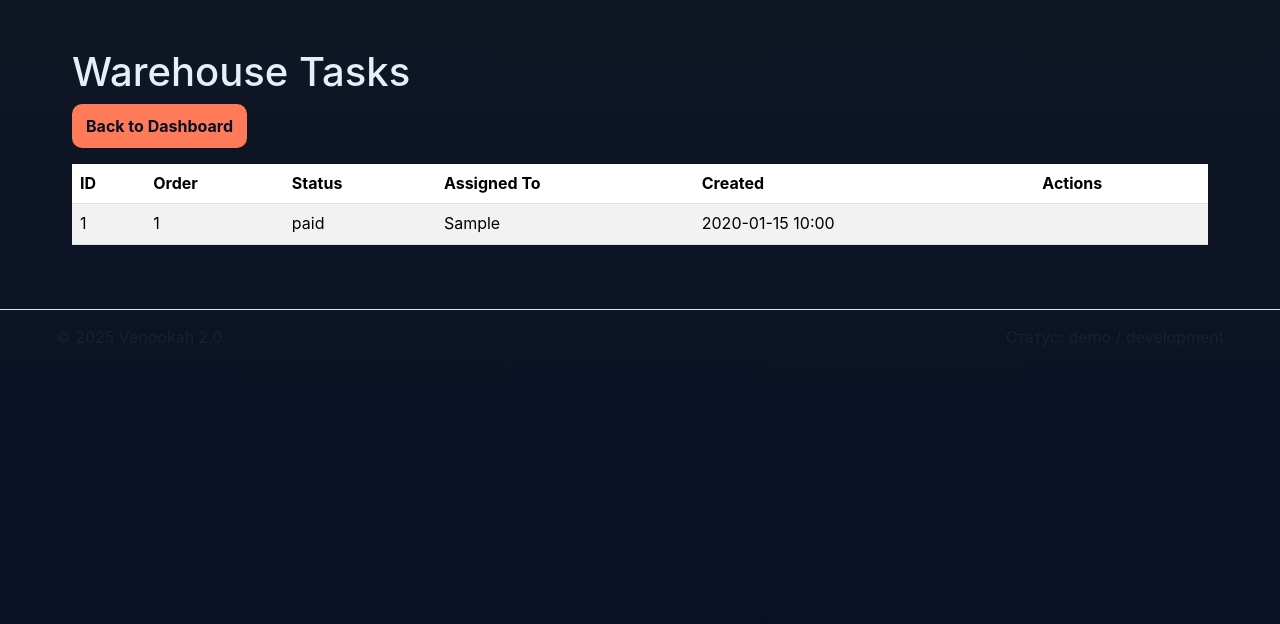
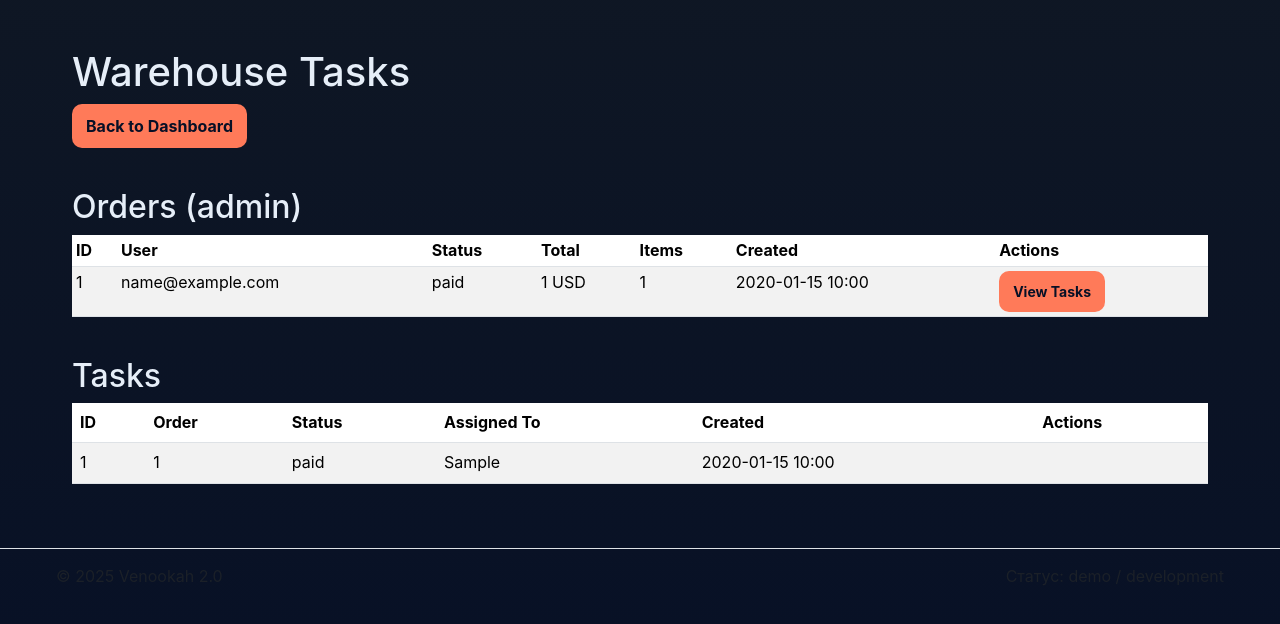
Before and after one commit to pilipandr770/venookah, a Python web app: template backend/templates/warehouse/tasks.html in a window 1280 px wide. Shown: the part 55-679 px from the top of the page. Run offline with Jinja, Linux system fonts and the light colour scheme; the template is opened without the code that fills it: most values are stand-ins (such as "Sample title", 1, 10 or a date in 2020).

Commit message:
warehouse: show orders on tasks page; auto-create WarehouseTask on PAID via webhook and listener; add debug endpoints

```diff
--- a/backend/blueprints/warehouse/routes.py
+++ b/backend/blueprints/warehouse/routes.py
@@ -12,6 +12,7 @@
 from ...services.shipping.shipping_service import create_shipment_for_order
 from flask import current_app, jsonify
 from flask import url_for, flash
+from ...models.order import Order
 
 
 def warehouse_required(view_func):
@@ -39,7 +40,9 @@
 @warehouse_required
 def tasks():
     tasks = WarehouseTask.query.order_by(WarehouseTask.created_at.desc()).all()
-    return render_template("warehouse/tasks.html", tasks=tasks)
+    # Also include recent orders (same as admin list) so warehouse can act on them
+    orders = Order.query.order_by(Order.created_at.desc()).limit(50).all()
+    return render_template("warehouse/tasks.html", tasks=tasks, orders=orders)
 
 
 @bp.route("/tasks/debug")
--- a/backend/templates/warehouse/tasks.html
+++ b/backend/templates/warehouse/tasks.html
@@ -9,6 +9,48 @@
     <h1>Warehouse Tasks</h1>
     <a href="/warehouse/" class="btn btn-secondary mb-3">Back to Dashboard</a>
 
+    {% if orders %}
+    <h2 class="mt-4">Orders (admin)</h2>
+    <div class="table-responsive">
+    <table class="table table-sm table-striped">
+        <thead>
+            <tr>
+                <th>ID</th>
+                <th>User</th>
+                <th>Status</th>
+                <th>Total</th>
+                <th>Items</th>
+                <th>Created</th>
+                <th>Actions</th>
+            </tr>
+        </thead>
+        <tbody>
+            {% for o in orders %}
+            <tr>
+                <td>{{ o.id }}</td>
+                <td>{{ o.user.email if o.user else 'Guest' }}</td>
+                <td>{{ o.status }}</td>
+                <td>{{ o.total_amount }} {{ o.currency }}</td>
+                <td>{{ o.items|length }}</td>
+                <td>{{ o.created_at.strftime('%Y-%m-%d %H:%M') }}</td>
+                <td>
+                    {% set has_task = o.warehouse_tasks|length > 0 %}
+                    {% if not has_task and o.status in ['paid','processing'] %}
+                    <form method="post" action="{{ url_for('warehouse.create_task_from_order', order_id=o.id) }}" style="display:inline;">
+                        <button type="submit" class="btn btn-sm btn-primary">Create Task</button>
+                    </form>
+                    {% elif has_task %}
+                        <a href="{{ url_for('warehouse.tasks') }}" class="btn btn-sm btn-outline-secondary">View Tasks</a>
+                    {% endif %}
+                </td>
+            </tr>
+            {% endfor %}
+        </tbody>
+    </table>
+    </div>
+    {% endif %}
+
+    <h2 class="mt-4">Tasks</h2>
     <table class="table table-striped">
         <thead>
             <tr>
```
Also changed, not shown: backend/blueprints/webhooks/routes.py (+26 -1 lines).
